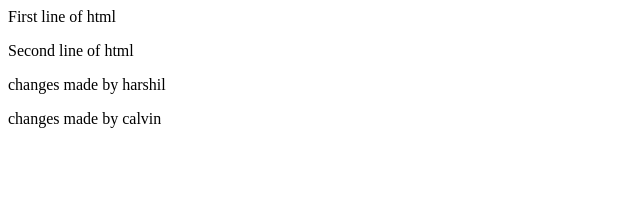
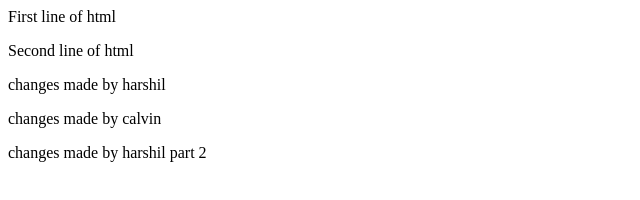
Before and after one commit to ranaharshil23/demo, a plain HTML site: page index.html in a window 1280 px wide. Shown: the whole page, without its empty margins (0-640 px from the left). Drawn offline with Linux system fonts and the light colour scheme.

Commit message:
Second change by harshil

```diff
--- a/index.html
+++ b/index.html
@@ -2,3 +2,4 @@
 <p>Second line of html</p>
 <p>changes made by harshil</p>
 <p>changes made by calvin</p>
+<p>changes made by harshil part 2</p>
```
